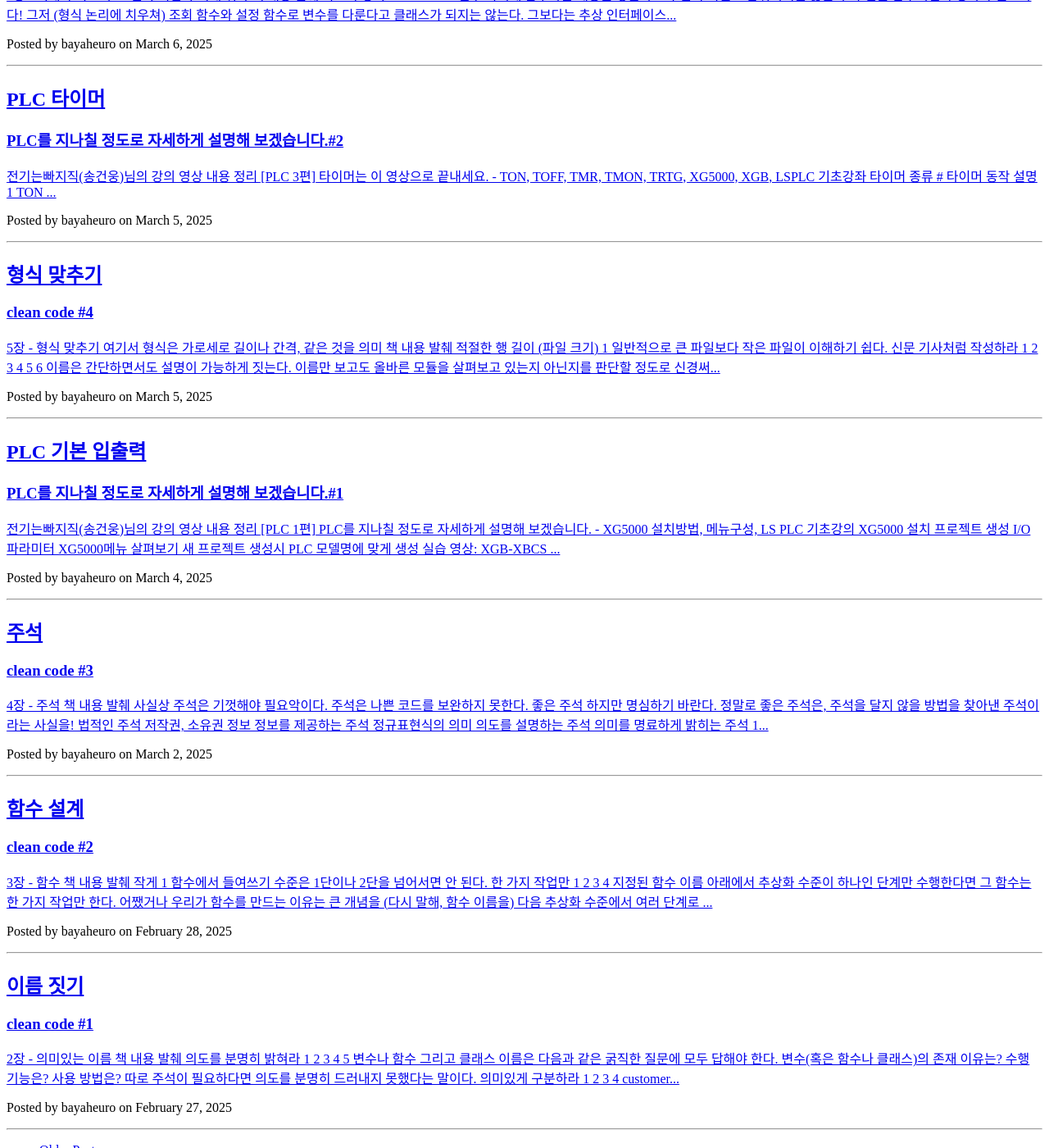
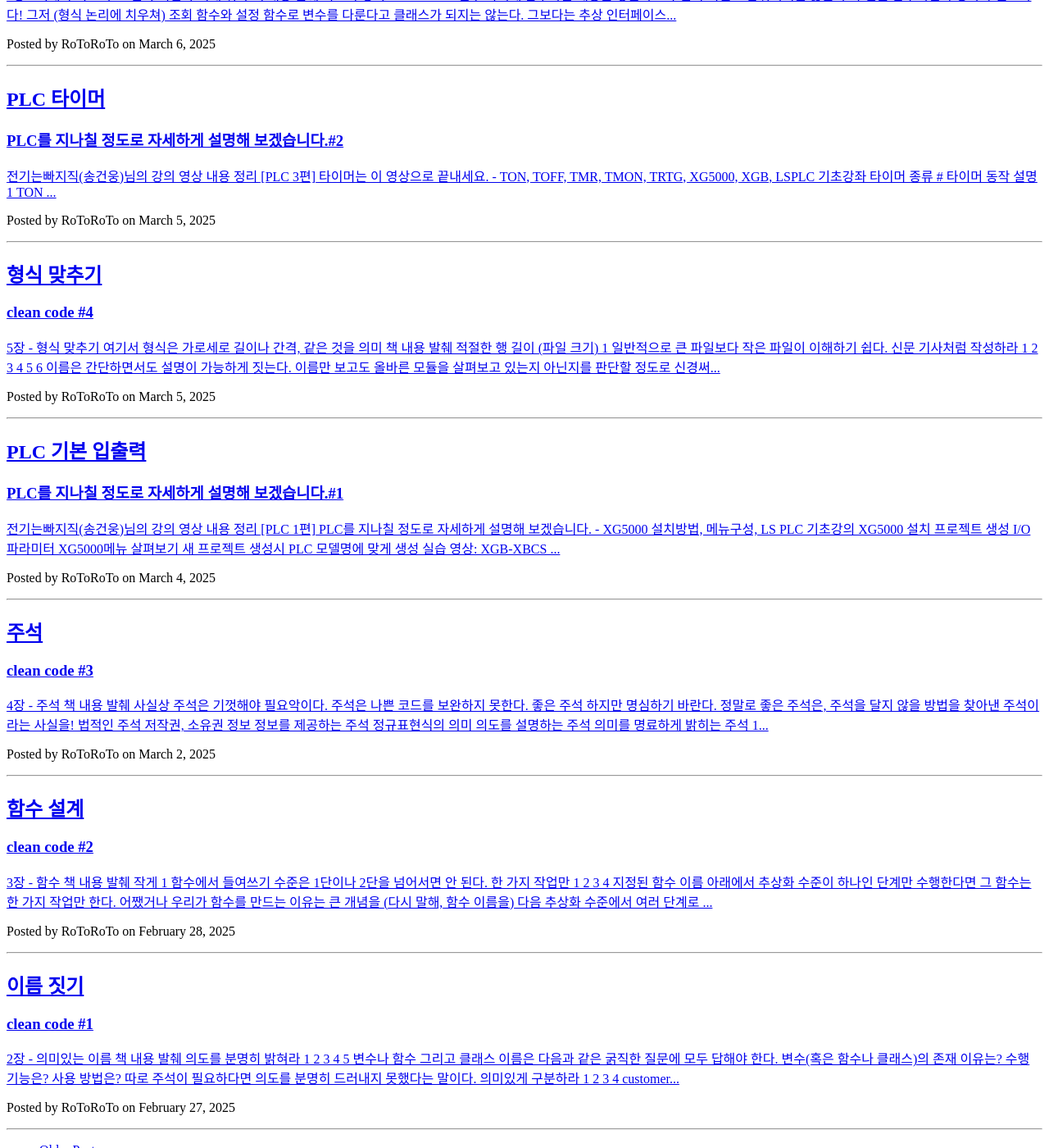
Before and after one commit to SuhYeoJee/suhyeojee.github.io, a Jekyll site: the page built from index.html, in a window 1280 px wide and 1400 px high, scrolled down 1086 px. Shown: the whole window at 82% size. Built offline with Jekyll 4.4.1, drawn with Linux system fonts in a browser that asks for light colours; the list of posts is cut into pages by our own code; comment, search, counter and statistics services are not loaded; some of the changed text lies outside the part shown.

Commit message:
Update _config.yml

```diff
--- a/_config.yml
+++ b/_config.yml
@@ -1,10 +1,10 @@
 # Site settings
-title: bayaheuro #archive
-SEOTitle: 바야흐로 | bayaheuro
+title: RoToRoTo #archive
+SEOTitle: 로토로토
 header-img: img/home-bg-g.jpg
 email: suhyeojee@gmail.com
-description: "SuhYeoJee Blog, 바야흐로"
-keyword: "SuhYeoJee Blog, bayaheuro, 바야흐로"
+description: "로토로토"
+keyword: "SuhYeoJee Blog, RoToRoTo, 로토로토"
 #url: "https://huangxuan.me" # your host, for absolute URL
 baseurl: "" # for example, '/blog' if your blog hosted on 'host/blog'
 
```
